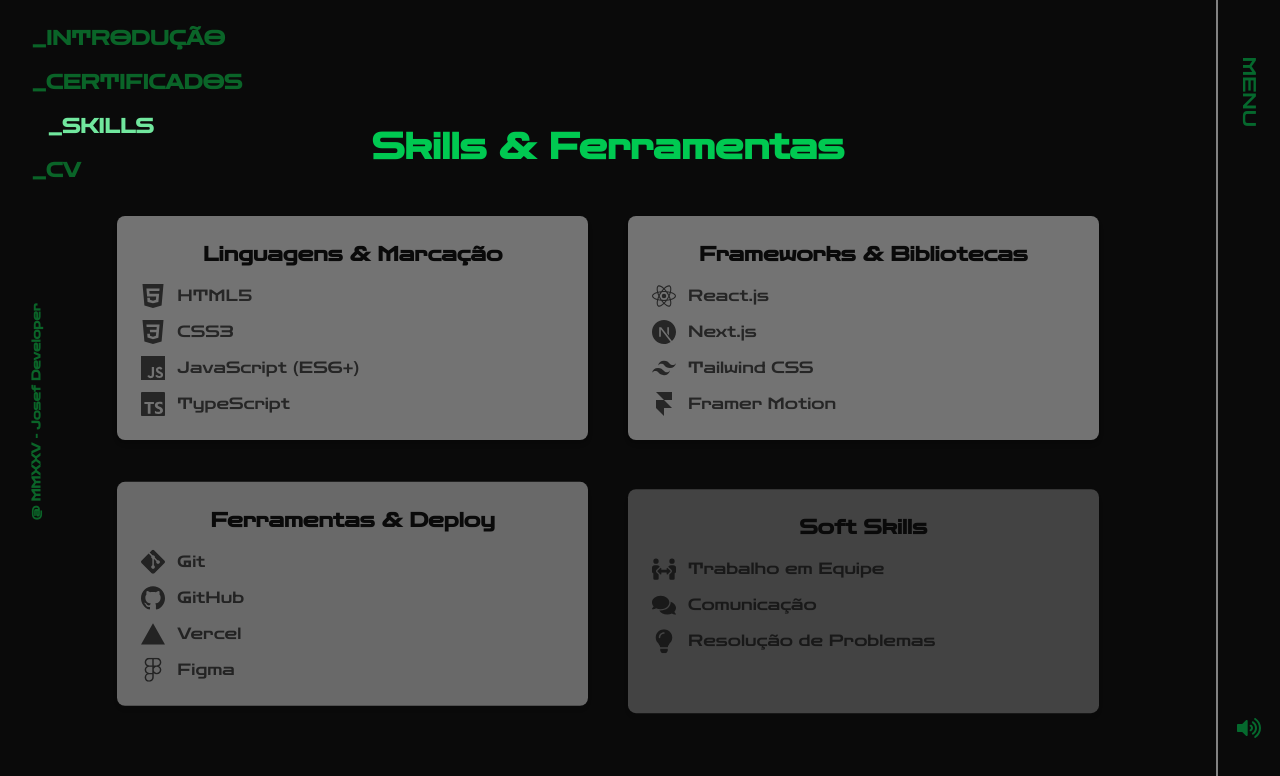
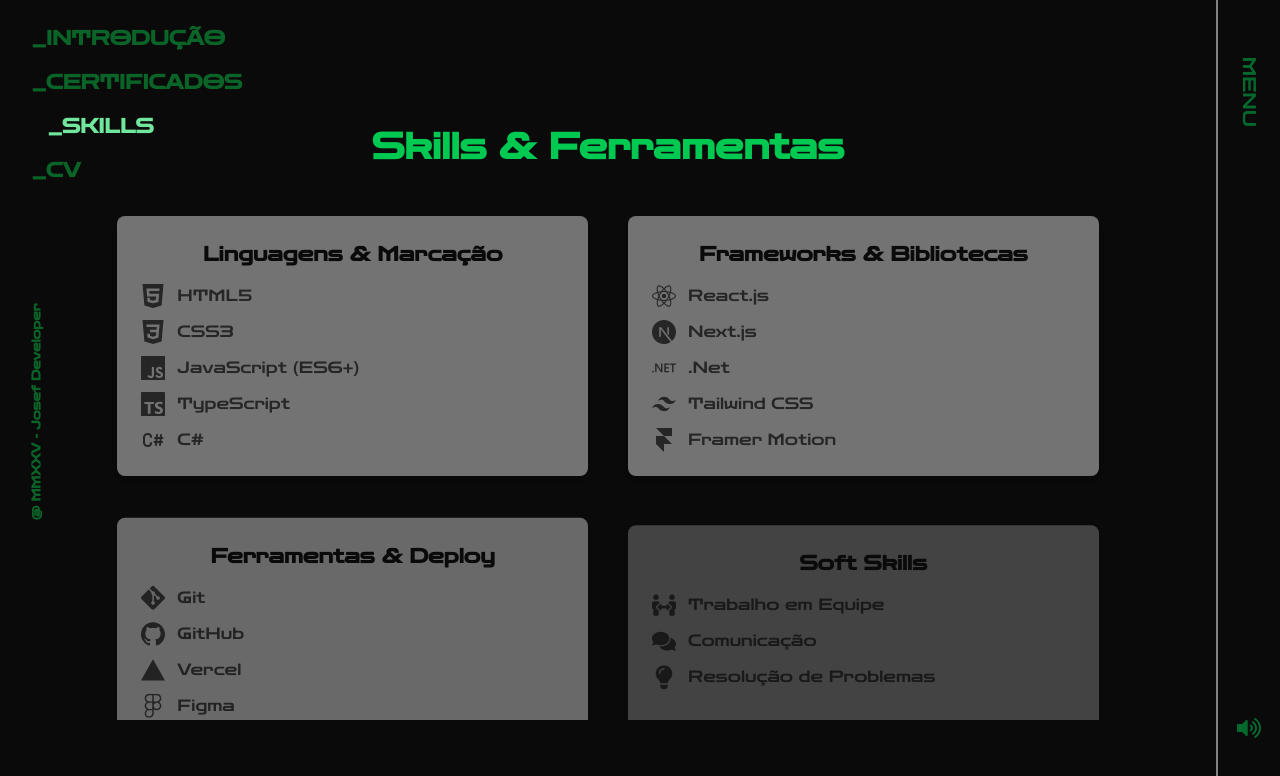
Before and after one commit to Josefs-stack/josefmmxv, a Next.js app: page /About in a window 1280 px wide. Both pictures are taken after a click on the item "_SKILLS". Shown: the top 776 px of the page. Built offline with nearby package versions, Linux system fonts and the light colour scheme.

Commit message:
Add dotNet in Skills

```diff
--- a/components/About/Skills.tsx
+++ b/components/About/Skills.tsx
@@ -14,8 +14,10 @@
   SiGithub,
   SiVercel,
   SiFigma,
+  SiDotnet,
 } from 'react-icons/si';
 import { FaPeopleArrows, FaComments, FaLightbulb } from 'react-icons/fa';
+import { TbBrandCSharp } from 'react-icons/tb';
 
 export default function Skills() {
   const skills = [
@@ -26,6 +28,7 @@
         { name: 'CSS3', icon: SiCss3 },
         { name: 'JavaScript (ES6+)', icon: SiJavascript },
         { name: 'TypeScript', icon: SiTypescript },
+        { name: 'C#', icon: TbBrandCSharp },
       ],
     },
     {
@@ -33,8 +36,10 @@
       items: [
         { name: 'React.js', icon: SiReact },
         { name: 'Next.js', icon: SiNextdotjs },
+        { name: '.Net', icon: SiDotnet  },
         { name: 'Tailwind CSS', icon: SiTailwindcss },
         { name: 'Framer Motion', icon: SiFramer },
+
       ],
     },
     {
```
